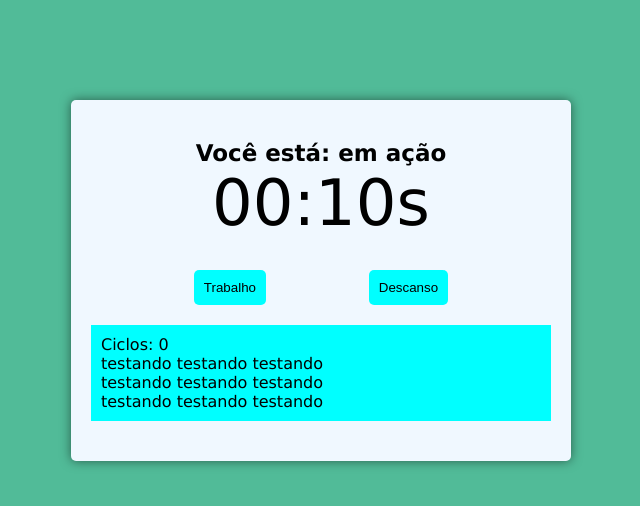
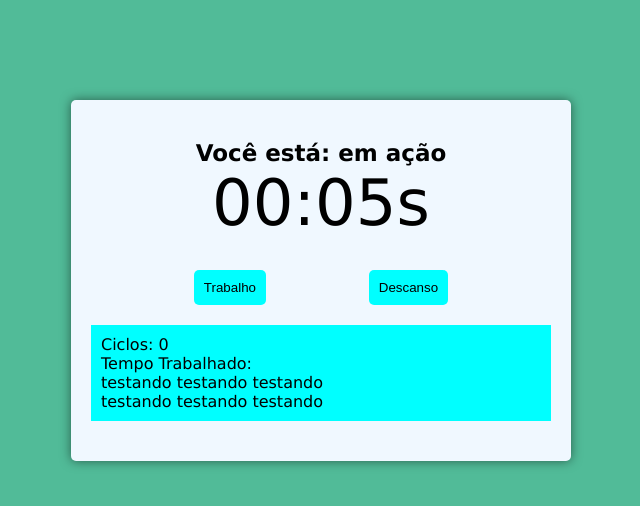
Before and after one commit to lauriciodev/pomodoro-project, a React (Vite) app: page / in a window 1280 px wide. Shown: the top 506 px of the page, without its empty margins (319-959 px from the left). Built offline with nearby package versions, Linux system fonts and the light colour scheme; the HTML template or start-up script is replaced by a standard one.

Commit message:
resolved bug cycles

```diff
--- a/src/App.tsx
+++ b/src/App.tsx
@@ -4,9 +4,9 @@ function App() {
 
   return (
    <div className='container'>
-    <Pomo pomodoroTime={10}
-    shortTime={4}
-    longTime={6}
+    <Pomo pomodoroTime={5}
+    shortTime={2}
+    longTime={4}
     cycles={4}
     />
   </div>
--- a/src/components/Pomodoro.tsx
+++ b/src/components/Pomodoro.tsx
@@ -33,6 +33,7 @@ const pause = new Audio(pauseSong);
 const configureRestingTime = (isLongTime:boolean) =>{
   setRunning(true);
   setResting(true);
+  setWorking(false);
   if(isLongTime){
     setMainTime(props.longTime);
     finish.play()
@@ -58,6 +59,7 @@ useEffect(() =>{
     configureRestingTime(false);
     cycles.pop();
   }else if(working && cycles.length <= 0){
+    console.log(cycles.length)
    configureRestingTime(true);
    setCycles(new Array(props.cycles -1).fill(true))
    setCyclesQtd(cyclesQtd +1);
@@ -81,8 +83,6 @@ const configureTime = () =>{
 }
 
 
-
-
 const playPause = () =>{
   setRunning(!running);
   pause.play();
@@ -103,7 +103,7 @@ return (
 
     <div className='notes__container'>
       <p>Ciclos: {cyclesQtd}</p>
-      <p>testando testando testando</p>
+      <p>Tempo Trabalhado: </p>
       <p>testando testando testando</p>
       <p>testando testando testando</p>
     </div>
```
